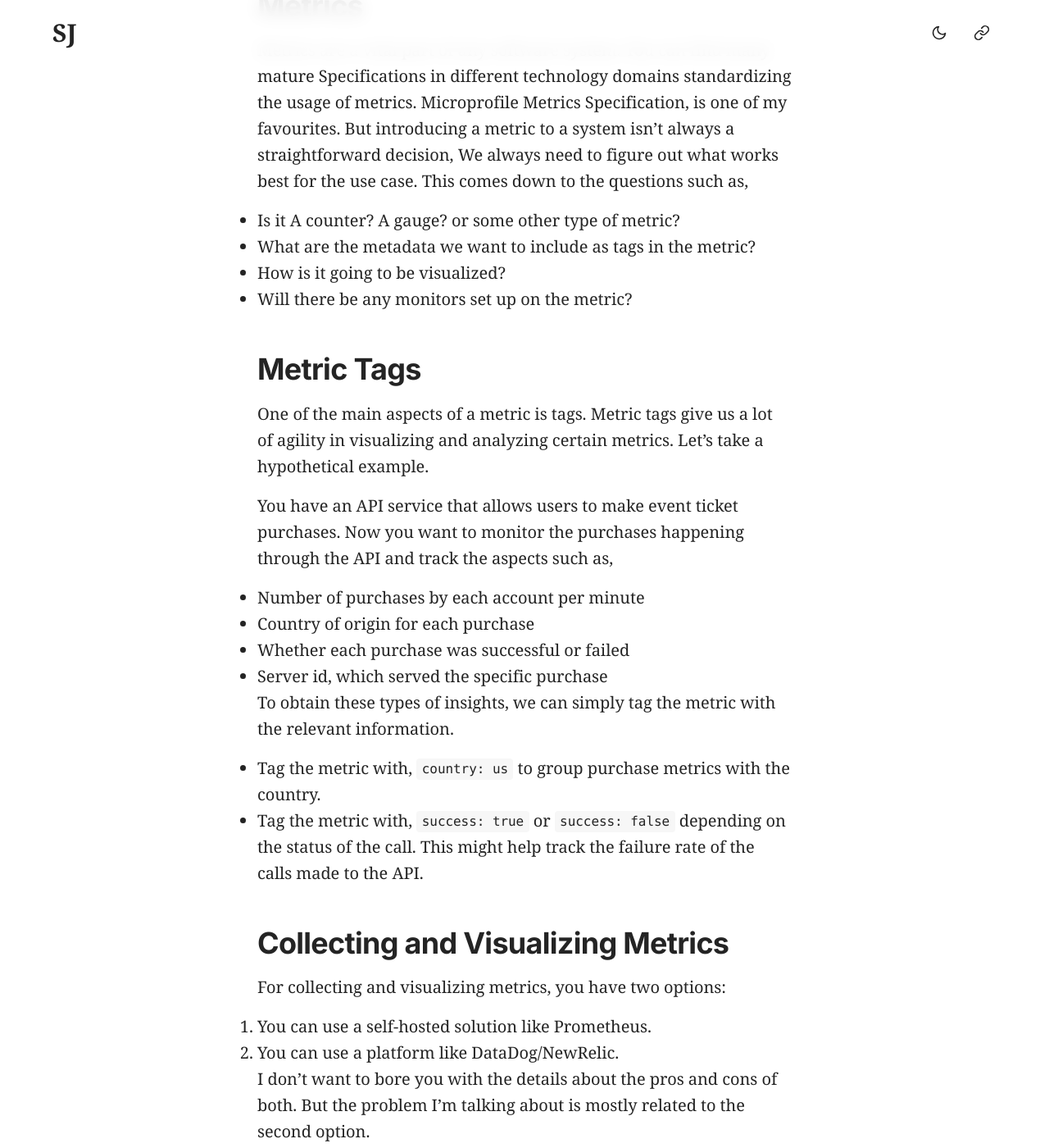
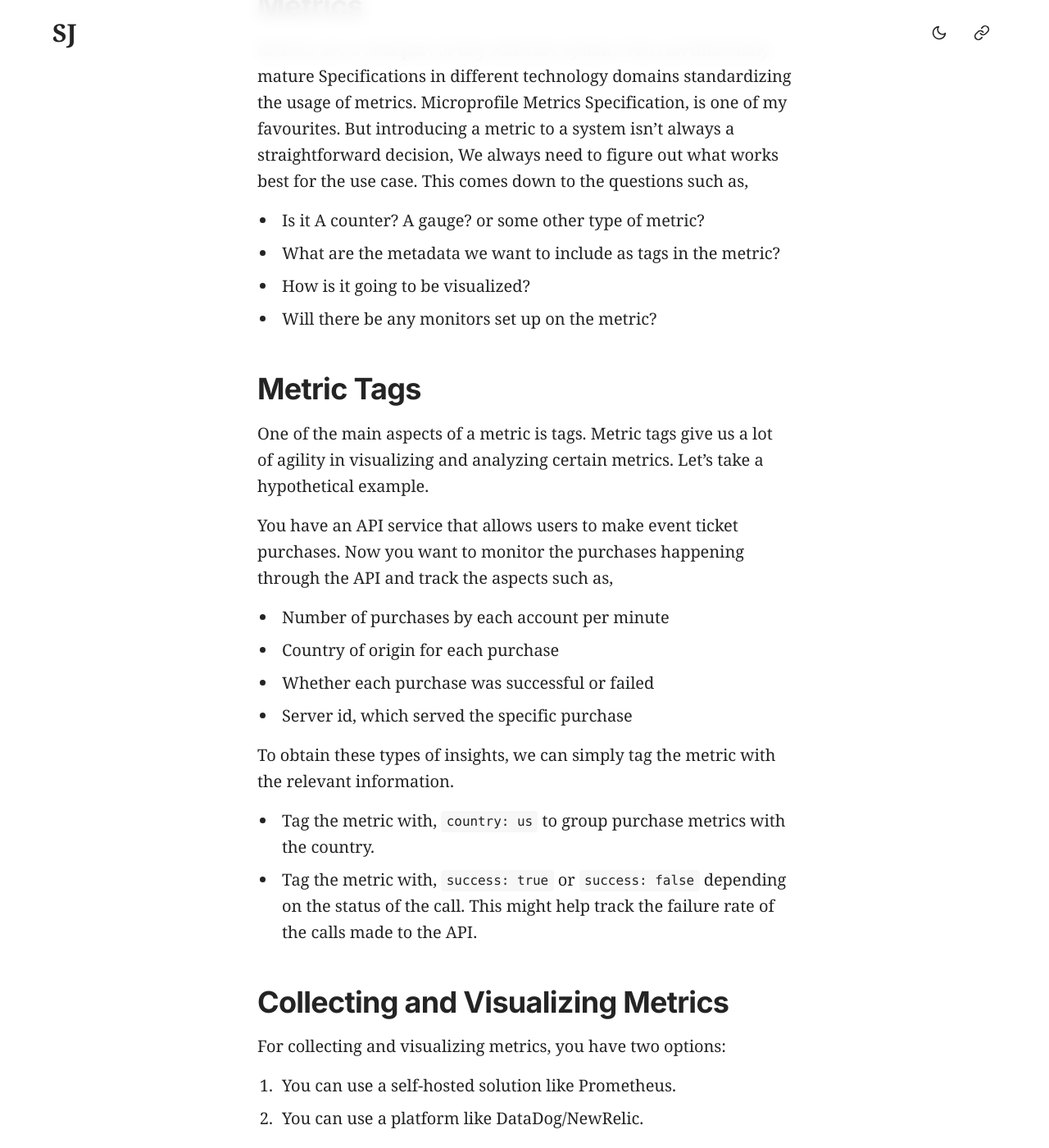
Before and after one commit to sudaraka94/sudaraka94.github.io, a Jekyll site: the page built from _posts/2024-12-22-high-cardinality-tags-in-metrics.md, in a window 1280 px wide and 1400 px high, scrolled down 1074 px. Shown: the whole window at 82% size. Built offline with Jekyll 4.4.1, drawn with Linux system fonts in a browser that asks for light colours; comment, search, counter and statistics services are not loaded.

Commit message:
fix bulltes styling

```diff
--- a/assets/css/components/_posts.scss
+++ b/assets/css/components/_posts.scss
@@ -53,6 +53,39 @@
     margin: var(--spacing-lg) auto;
     border-radius: var(--radius-md);
     box-shadow: var(--shadow-sm);
+}
+
+/**
+ * Lists
+ * Align bullets/numbers with text content start position
+ */
+.post-content ul,
+.post-content ol {
+    margin: var(--spacing-sm) 0;
+    padding-left: 1.2em;
+    list-style-position: outside;
+}
+
+.post-content ul {
+    list-style-type: disc;
+}
+
+.post-content ol {
+    list-style-type: decimal;
+}
+
+.post-content li {
+    margin-bottom: var(--spacing-xs);
+    padding-left: 0.3em;
+}
+
+.post-content ul ul,
+.post-content ol ol,
+.post-content ul ol,
+.post-content ol ul {
+    margin-top: var(--spacing-xs);
+    margin-bottom: var(--spacing-xs);
+    padding-left: 1.2em;
 }
 
 /* ============================================================
```
